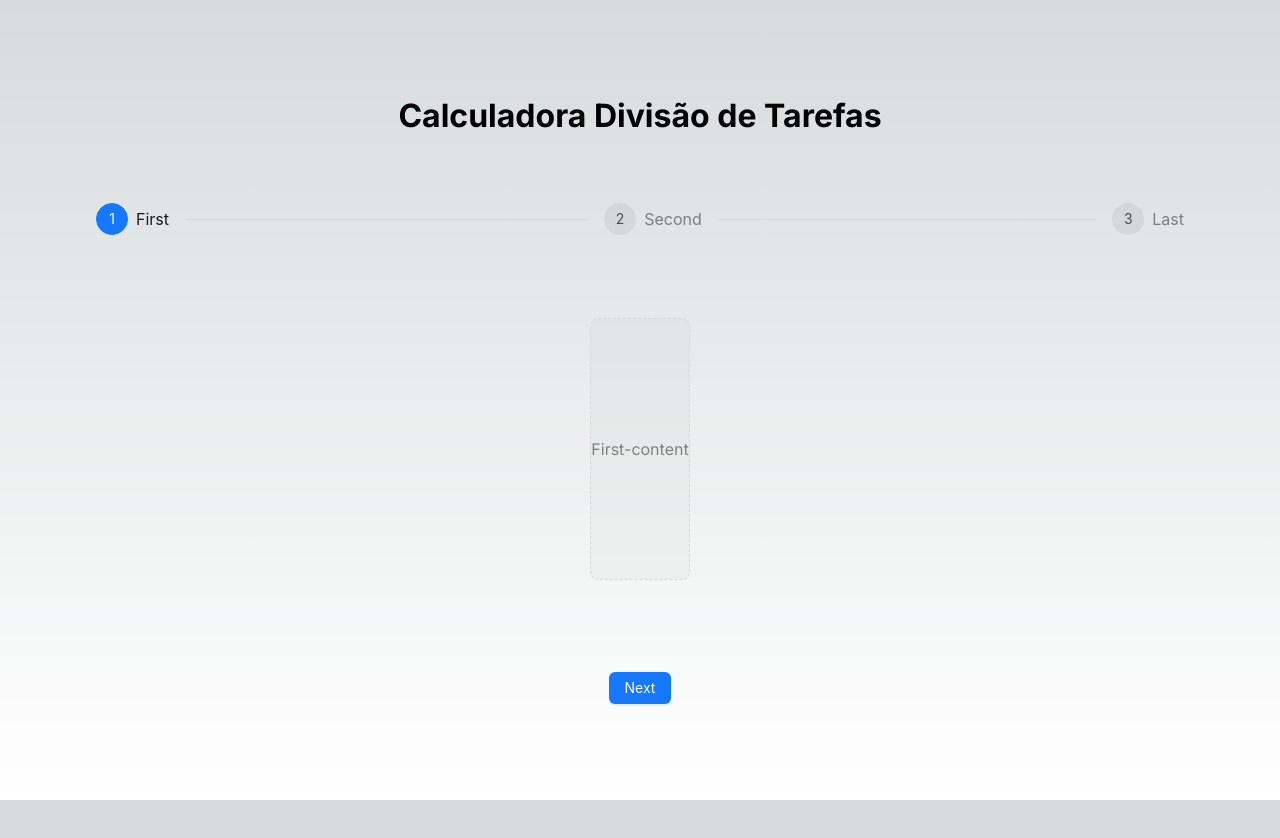
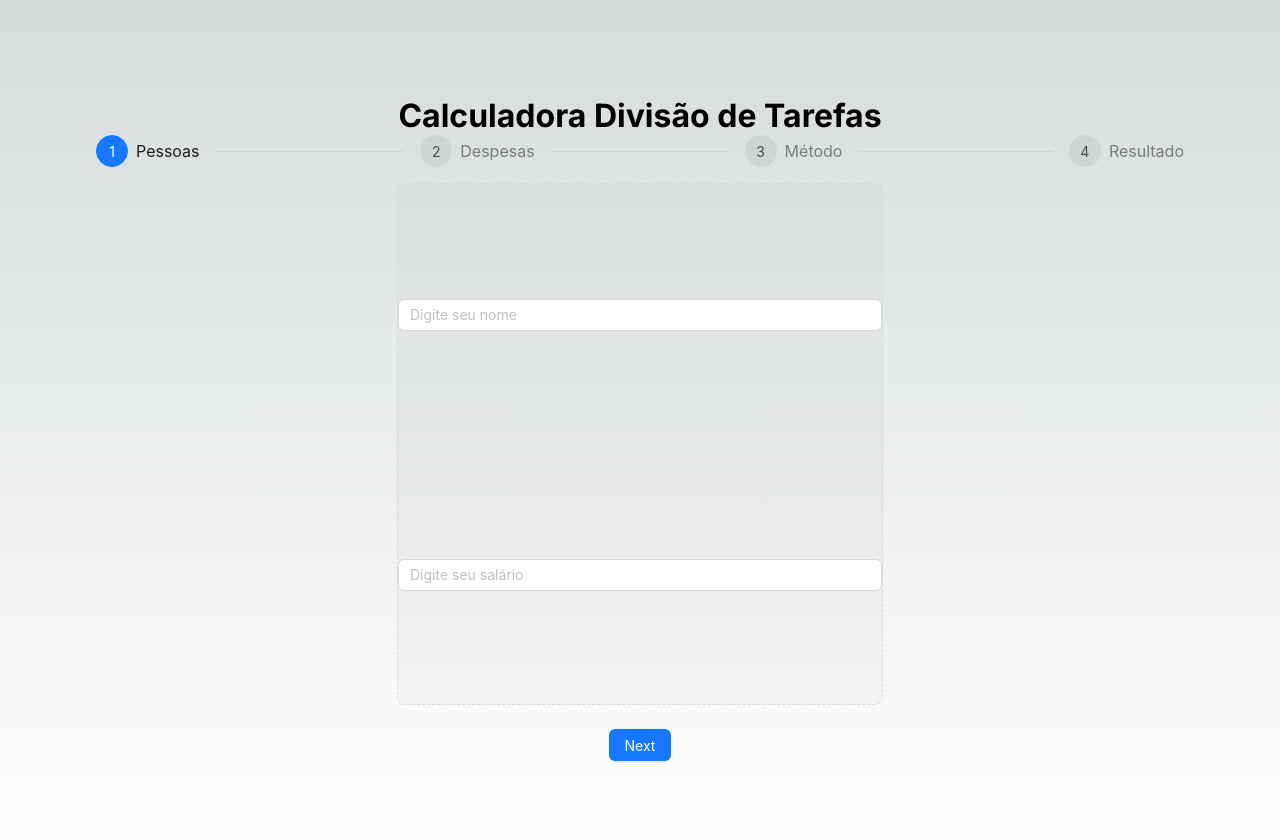
Before and after one commit to emanuellecarvalho/calculadora-divisao-tarefas, a Next.js app: page / in a window 1280 px wide. Shown: the top 838 px of the page. Before the commit the page ends 800 px from the top, so only its background shows below. Built offline with nearby package versions, Linux system fonts and the light colour scheme.

Commit message:
Adição da estrutura inicial e reformatação de arquivos.

```diff
--- a/src/app/globals.css
+++ b/src/app/globals.css
@@ -91,8 +91,7 @@ body {
         to bottom,
         transparent,
         rgb(var(--background-end-rgb))
-    )
-    rgb(var(--background-start-rgb));
+    ) rgb(var(--background-start-rgb));
 }
 
 a {
--- a/src/app/layout.js
+++ b/src/app/layout.js
@@ -1,14 +1,14 @@
-import { Inter } from "next/font/google";
+import {Inter} from "next/font/google";
 import "./globals.css";
 
-const inter = Inter({ subsets: ["latin"] });
+const inter = Inter({subsets: ["latin"]});
 
 export const metadata = {
     title: "Calculadora Divisão de Tarefas",
     description: "Desenvolvido por Aurélio Araújo e Emanuelle Carvalho",
 };
 
-export default function RootLayout({ children }) {
+export default function RootLayout({children}) {
     return (
         <html lang="en">
         <body className={inter.className}>{children}</body>
--- a/src/app/page.module.css
+++ b/src/app/page.module.css
@@ -108,6 +108,7 @@
 .logo {
     position: relative;
 }
+
 /* Enable hover only on non-touch devices */
 @media (hover: hover) and (pointer: fine) {
     .card:hover {
--- /dev/null
+++ b/src/components/Steps/Expenses/index.js
@@ -0,0 +1,15 @@
+import {Input, InputNumber} from "antd";
+
+export default function Expenses() {
+    return (
+        <div>
+            <Input placeholder="Digite o nome da despesa"/>
+            <InputNumber
+                placeholder={'Digite o valor da despesa'}
+                style={{width: '100%'}}
+                min={1}
+                max={9999}
+            />
+        </div>
+    );
+}
--- /dev/null
+++ b/src/components/Steps/Method/index.js
@@ -0,0 +1,26 @@
+import {Select} from "antd";
+
+export default function Method() {
+
+    const options = [
+        {
+            value: 'equal',
+            label: 'Divisão igual',
+        },
+        {
+            value: 'ratable',
+            label: 'Divisão proporcional',
+        }
+    ];
+    return (
+        <div>
+            <Select
+                placeholder={'Selecione o método de divisão'}
+                style={{
+                    width: '100%',
+                }}
+                options={options}
+            />
+        </div>
+    );
+}
--- /dev/null
+++ b/src/components/Steps/People/index.js
@@ -0,0 +1,15 @@
+import {Input, InputNumber} from "antd";
+
+export default function People() {
+    return (
+        <div>
+            <Input placeholder="Digite seu nome"/>
+            <InputNumber
+                placeholder={'Digite seu salário'}
+                style={{width: '100%'}}
+                min={1}
+                max={9999}
+            />
+        </div>
+    );
+}
--- /dev/null
+++ b/src/components/Steps/Result/index.js
@@ -0,0 +1,7 @@
+export default function Result() {
+    return (
+        <div>
+            <h1>nome pessoa:</h1>
+        </div>
+    );
+}
--- a/src/components/Steps/index.js
+++ b/src/components/Steps/index.js
@@ -1,25 +1,33 @@
 "use client"
 
-import React, { useState } from 'react';
-import { Button, message, theme, Steps } from 'antd';
+import React, {useState} from 'react';
+import {Button, message, Steps, theme} from 'antd';
+import People from "@/components/Steps/People";
+import Expenses from "@/components/Steps/Expenses";
+import Method from "@/components/Steps/Method";
+import Result from "@/components/Steps/Result";
 
 const steps = [
     {
-    title: 'First',
-    content: 'First-content',
+        title: 'Pessoas',
+        content: <People/>,
     },
     {
-    title: 'Second',
-    content: 'Second-content',
+        title: 'Despesas',
+        content: <Expenses/>,
     },
     {
-    title: 'Last',
-    content: 'Last-content',
+        title: 'Método',
+        content: <Method/>,
     },
+    {
+        title: 'Resultado',
+        content: <Result/>,
+    }
 ];
 
 const StepsComponent = () => {
-  const { token } = theme.useToken();
+    const {token} = theme.useToken();
     const [current, setCurrent] = useState(0);
 
     const next = () => {
@@ -47,7 +55,7 @@ const StepsComponent = () => {
 
     return (
         <>
-      <Steps current={current} items={items} />
+            <Steps current={current} items={items}/>
             <div style={contentStyle}>{steps[current].content}</div>
             <div
                 style={{
```
Also changed, not shown: package.json (indentation only), src/app/page.js (indentation only), 2 other files (tests, documents, lock files or other folders). Lines whose indentation alone changed are shown as unchanged.
